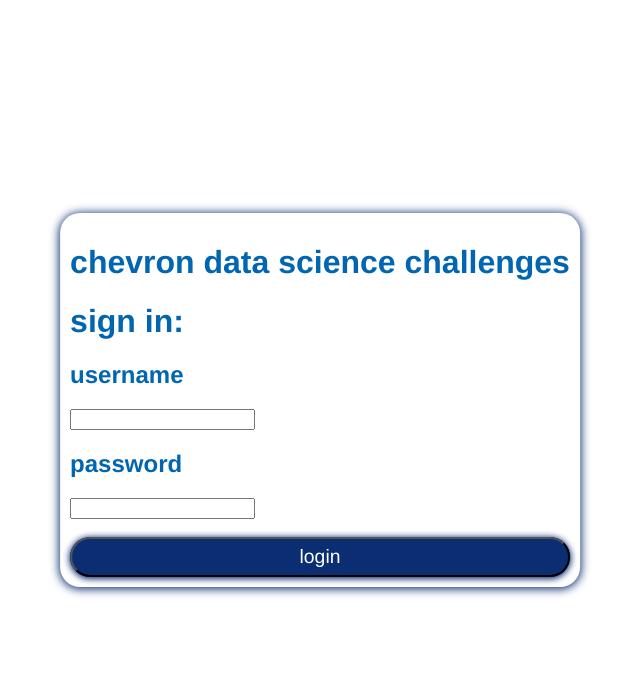
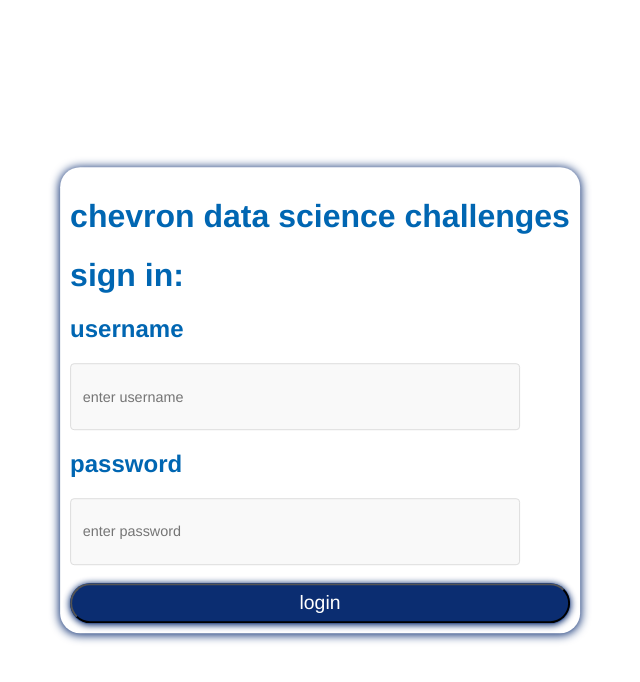
Before and after one commit to augustvendegna/chevron-datascience, an Angular app: page / in a window 1280 px wide. Shown: the top 682 px of the page, without its empty margins (320-960 px from the left). Built offline with nearby package versions, Linux system fonts and the light colour scheme.

Commit message:
input scss

```diff
--- a/package.json
+++ b/package.json
@@ -18,6 +18,7 @@
     "@angular/platform-browser": "^16.0.0",
     "@angular/platform-browser-dynamic": "^16.0.0",
     "@angular/router": "^16.0.0",
+    "ng": "^0.0.0",
     "rxjs": "~7.8.0",
     "tslib": "^2.3.0",
     "zone.js": "~0.13.0"
--- a/src/app/login/login.component.html
+++ b/src/app/login/login.component.html
@@ -6,10 +6,10 @@
             <h1>sign in:</h1>
             <h2>username</h2>
 
-            <input type="text" [(ngModel)]="username"><br>
+            <input class="input" type="text" placeholder='enter username' [(ngModel)]="username"><br>
 
             <h2>password</h2>
-            <input type="text" [(ngModel)]="password"><br><br>
+            <input class="input" type="text" placeholder='enter password' [(ngModel)]="password"><br><br>
             <div class = "button">
                 <button class="button"(click) = "login()"> login</button>
             </div>
--- a/src/app/login/login.component.scss
+++ b/src/app/login/login.component.scss
@@ -55,3 +55,20 @@
 .button:focus {
   box-shadow: rgba(50, 50, 93, .1) 0 0 0 3px inset, rgba(50, 50, 93, .2) 0 6px 15px 0, rgba(0, 0, 0, .1) 0 2px 2px 0, rgba(50, 151, 211, .3) 0 0 0 4px;
 }
+
+.input {
+	-webkit-appearance: none;
+	width: 100%;
+	max-width: 425px;
+	min-height: calc(0.9em + (0.8em * 2) + 0.4em);
+
+	padding: 0.8em;
+	font-size: 0.9em;
+	font-family: Helvetica;
+	outline: none;
+	border: 1px solid #dddddd;
+
+	border-radius: 4px;
+	background: #f9f9f9;
+	transition: background 0.25s, border-color 0.25s, color 0.25s;
+}
```
Also changed, not shown: 1 other file (tests, documents, lock files or other folders).
